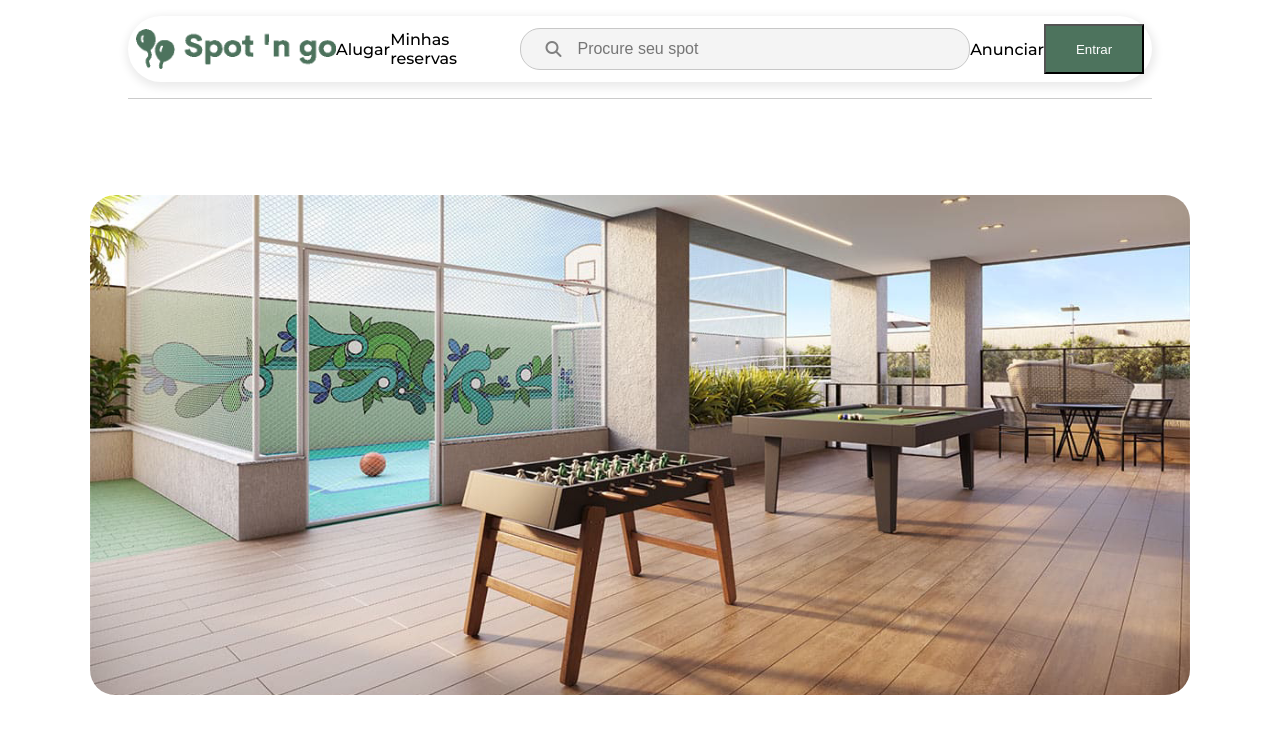
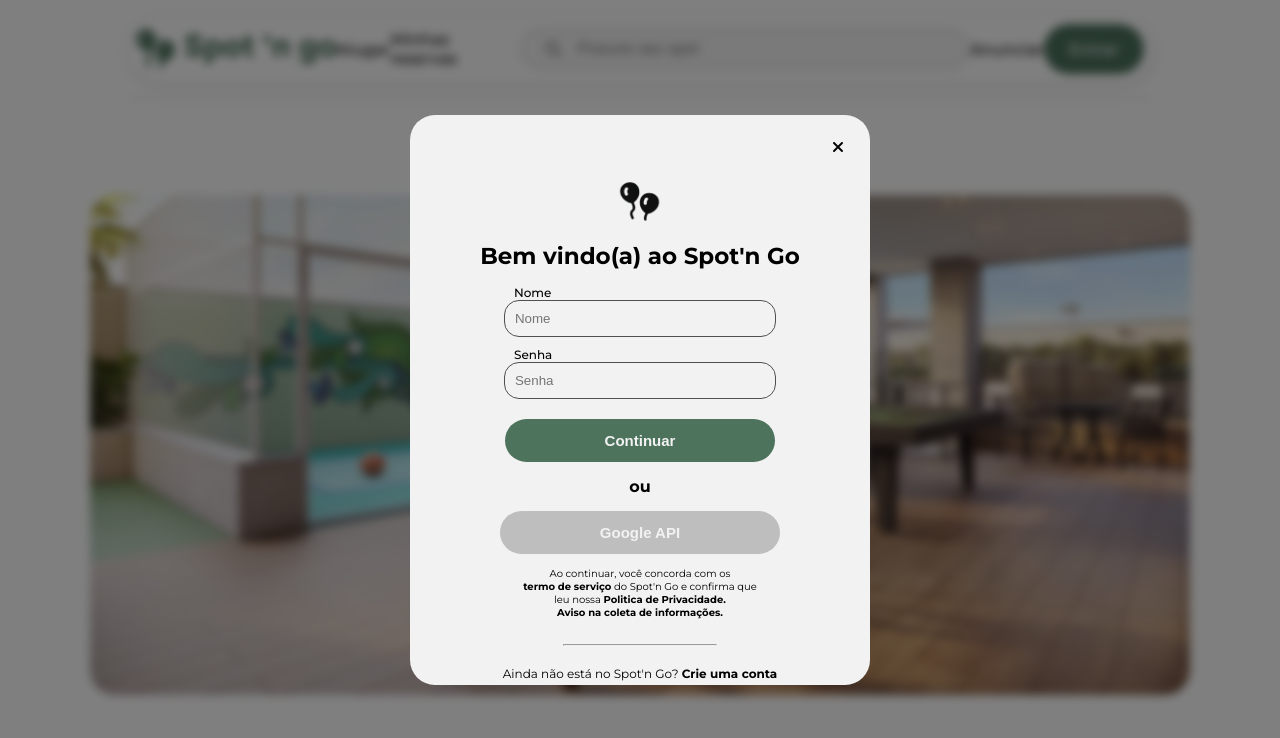
Before and after one commit to Hackathon-spotngo-2024/HackathonIFC2024-frontend, a Vue app: page / in a window 1280 px wide. Shown: the top 738 px of the page. Built offline with nearby package versions, Linux system fonts and the light colour scheme.

Commit message:
Style #7: Botao de fechar modal corretamente alinhado

```diff
--- a/src/components/CadastroComponent.vue
+++ b/src/components/CadastroComponent.vue
@@ -1,29 +1,19 @@
 <script setup>
-import { reactive, ref, computed } from 'vue'
-const props = defineProps(['modal'])
-
-const open = ref(false)
-
+import { reactive } from 'vue'
 const user = reactive({
   name: '',
   senha: ''
 })
 
-const closeModal = () => {
-  open.value = false
-}
-
-const blurClass = computed(() => (open.value ? 'divBlur' : ''))
-
 </script>
 
 <template>
-  <div class="modal" v-if="props.modal">
+  <div class="modal">
     <div class="form-container">
       <div @click="closeModal" class="fechar">
-        <span class="fa fa-x"></span>
+        <span class="fa fa-close"></span>
       </div>
-      <div class="containerInterno">
+      <div class="container-interno">
         <div class="logoLogin">
           <img class="imgLogin" src="../assets/LogoSimples.png" alt="Logo" />
         </div>
@@ -75,16 +65,6 @@ const blurClass = computed(() => (open.value ? 'divBlur' : ''))
 </template>
 
 <style scoped>
-.divBlur {
-  position: fixed;
-  width: 100%;
-  top: 0;
-  left: 0;
-  height: 100vh;
-  display: flex;
-  align-items: center;
-  justify-content: center;
-}
 
 .modal {
   backdrop-filter: blur(5px);
@@ -108,15 +88,26 @@ const blurClass = computed(() => (open.value ? 'divBlur' : ''))
   background-color: #f2f2f2;
   margin: auto;
   font-family: 'Montserrat', sans-serif;
-  z-index: 2 !important;
 }
 
-.containerInterno {
+.container-interno {
   display: flex;
   align-items: center;
   flex-direction: column;
-  position: relative;
-  top: -2rem;
+}
+
+.fechar {
+  display: flex;
+  justify-content: end;
+  margin: 1rem 1rem 0 0;
+}
+
+.fa.fa-close {
+  cursor: pointer;
+  width: 2rem;
+  height: 2rem;
+  align-content: center;
+  text-align: center;
 }
 
 .logoLogin {
@@ -212,14 +203,4 @@ label {
   font-size: 12px;
   font-weight: 500;
 }
-
-.fechar {
-  padding: 25px;
-  display: flex;
-  margin-left: 85% ;
-  cursor: pointer;
-  width: 0%;
-}
-
-
 </style>
--- a/src/components/NavbarComponent.vue
+++ b/src/components/NavbarComponent.vue
@@ -1,9 +1,4 @@
 <script setup>
-const emit = defineEmits(['openModal']);
-
-function modal(){
-  emit('openModal')
-}
 
 </script>
 
@@ -17,7 +12,7 @@ function modal(){
       <input type="text" placeholder="Procure seu spot" class="search-input" />
     </div>
     <a href="AnunciarComponent.vue" id="anunciar-link" class="nav-link">Anunciar</a>
-    <button @click="modal()" class="entrar-link">Entrar</button>
+    <a @click="openModal()" class="entrar-link">Entrar</a>
   </div>
   <div class="linha-container">
     <div class="linha-divisoria"></div>
@@ -46,6 +41,7 @@ a {
   align-items: center;
   border-radius: 35px;
   font-size: 1rem;
+  cursor: pointer;
 }
 
 .nav-link {
```
